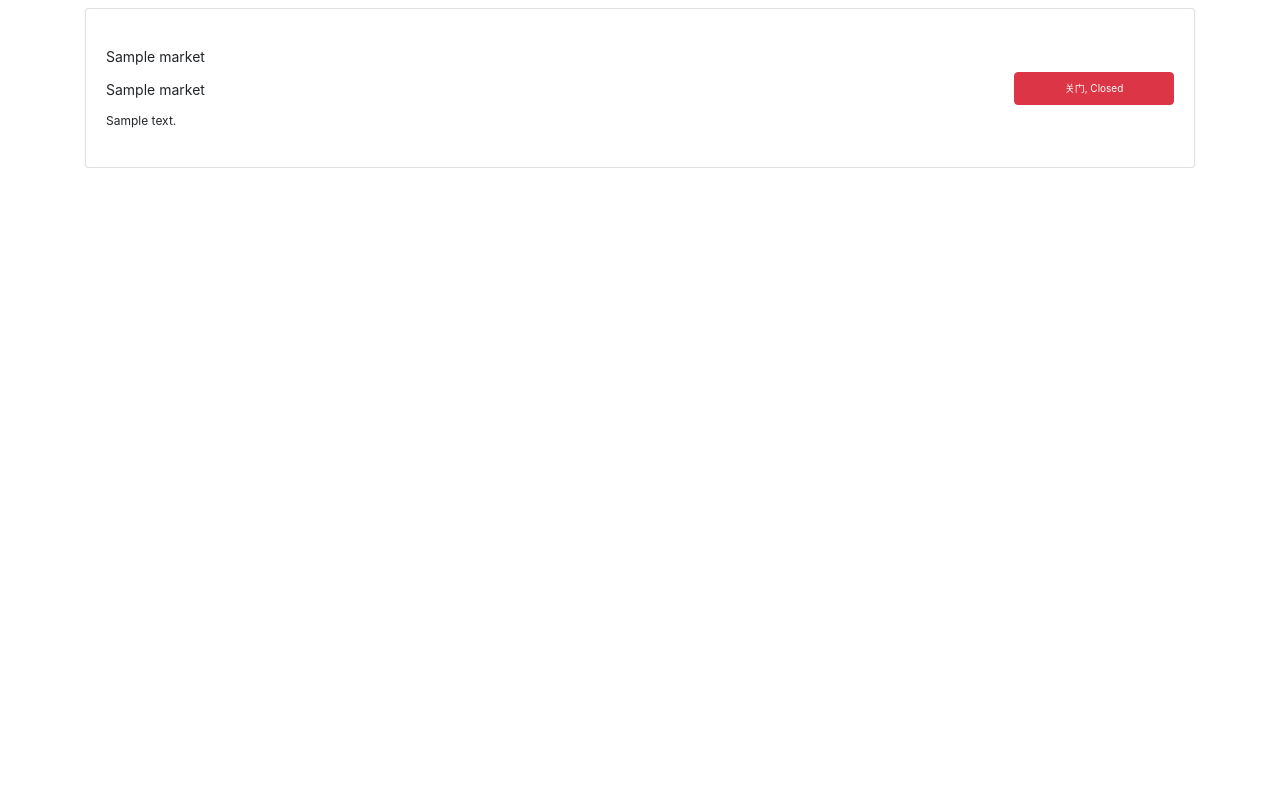
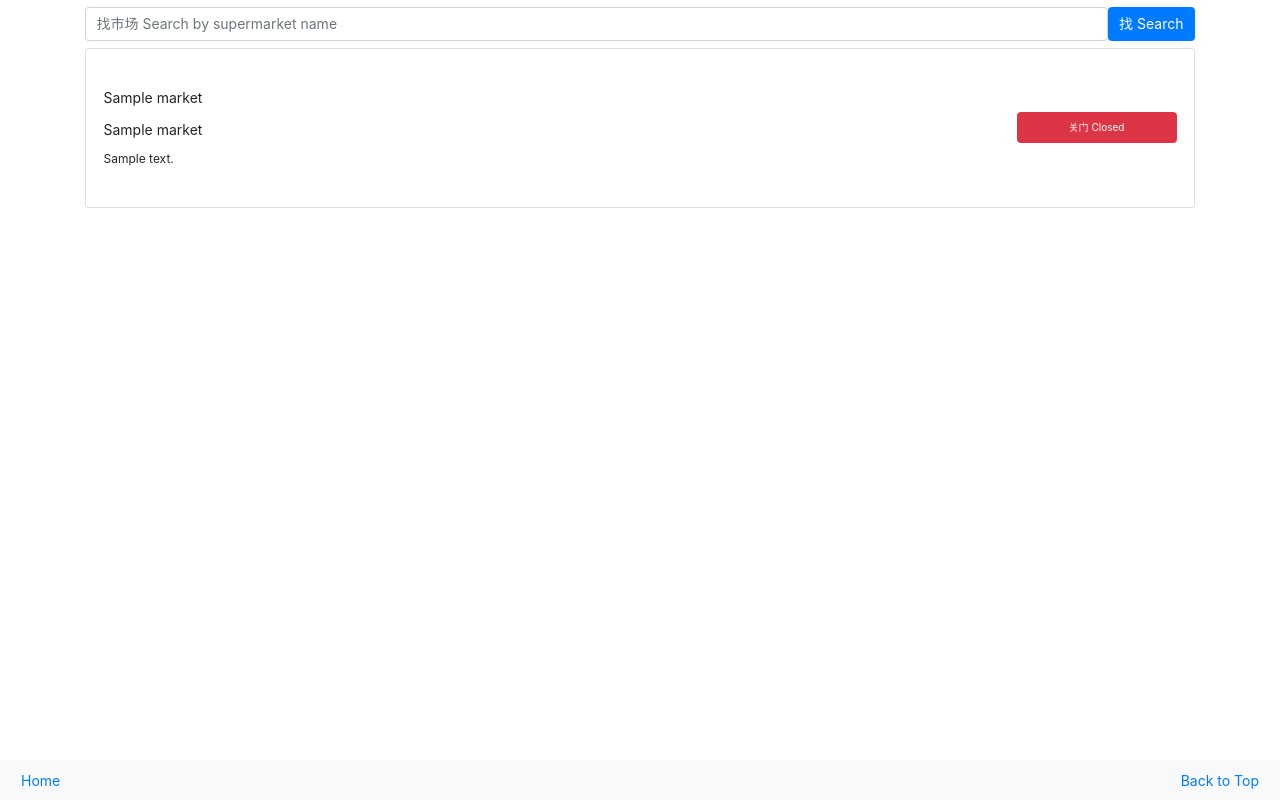
Before and after one commit to eddgr/nyc-csm, a Flask app: template templates/index.html in a window 1280 px wide. Run offline with Flask 2, Linux system fonts and the light colour scheme; the template is opened without the code that fills it: most values are stand-ins (such as "Sample title", 1, 10 or a date in 2020); some libraries are stand-ins or nearby versions.

Commit message:
(feat): add search, support cn_name and en_name

```diff
--- a/app.py
+++ b/app.py
@@ -1,7 +1,7 @@
 from collections import namedtuple
 
 import gspread
-from flask import Flask, render_template
+from flask import Flask, render_template, request
 
 
 OrganizeData = namedtuple(
@@ -9,11 +9,9 @@ OrganizeData = namedtuple(
                      'detail'])
 
 
-app = Flask(__name__)
+def create_app():
+    app = Flask(__name__)
 
-
-@app.route('/')
-def index():
     gc = gspread.service_account(filename='credentials.json')
     sheet = gc.open_by_key('1zcMeOqeNeX0aeY807KESo2Ytq3sIaeCiKWfWOXRfbDQ')
     useable_data = sheet.get_worksheet(0).get_all_values()[5:]
@@ -26,4 +24,27 @@ def index():
 
     formatted_data = [OrganizeData(*market) for market in clean_data]
 
-    return render_template('index.html', data=formatted_data)
+    @app.route('/')
+    def index():
+        return render_template('index.html', data=formatted_data)
+
+    @app.route('/search', methods=('GET', 'POST'))
+    def search():
+        if request.method == 'POST':
+            search_results = []
+            search_input = request.form.get('search-input')
+
+            for data in formatted_data:
+                if search_input.lower() in data.en_name.lower() or (
+                        search_input in data.cn_name):
+                    search_results.append(data)
+            if len(search_results) > 0:
+                return render_template('index.html', data=search_results)
+            return render_template('search.html', search=search_input)
+        return render_template('index.html', data=formatted_data)
+
+    return app
+
+
+if __name__ == '__main__':
+    create_app()
--- /dev/null
+++ b/static/global.css
@@ -0,0 +1,22 @@
+* {
+  font-size: 14px;
+}
+.status-btn {
+  width: 160px;
+  font-size: 10px;
+}
+.fs-12 {
+  font-size: 12px;
+}
+.card {
+  height: 160px;
+}
+nav {
+  display: flex;
+  align-items: center;
+  justify-content: space-between;
+  height: 40px;
+}
+.container {
+  margin-bottom: 48px;
+}
--- a/templates/index.html
+++ b/templates/index.html
@@ -1,28 +1,5 @@
-<!doctype html>
-<html>
-    <head>
-        <title>NYC CSM</title>
-        <link rel="stylesheet" href="https://stackpath.bootstrapcdn.com/bootstrap/4.5.0/css/bootstrap.min.css" integrity="sha384-9aIt2nRpC12Uk9gS9baDl411NQApFmC26EwAOH8WgZl5MYYxFfc+NcPb1dKGj7Sk" crossorigin="anonymous">
-        <meta name="viewport" content="width=device-width, initial-scale=1">
-        <style>
-            body {
-                font-size: 14px;
-            }
-            .status-btn {
-                width: 160px;
-                font-size: 10px;
-            }
-            .fs-12 {
-                font-size: 12px;
-            }
-            .card {
-                height: 160px;
-            }
-        </style>
-    </head>
-    <body>
-        <div class="container mt-2">
-
+{% extends "layout.html" %}
+{% block content %}
 {% for market in data %}
 <div class="card mb-2" data-name="hero" data-market="{{ market.en_name }}">
   <div class="card-body row align-items-center justify-content-between">
@@ -33,9 +10,9 @@
     </div>
     <div class="col-4 d-flex align-items-center justify-content-end">
       {% if "open" in market.status or "Open" in market.status %}
-        <div class="btn btn-success p-2 status-btn">开门, Open</div>
+      <div class="btn btn-success p-2 status-btn">开门 Open</div>
       {% else %}
-        <div class="btn btn-danger p-2 status-btn">关门, Closed</div>
+      <div class="btn btn-danger p-2 status-btn">关门 Closed</div>
       {% endif %}
     </div>
   </div>
@@ -49,8 +26,4 @@ No additional details.
   {% endif %}
 </div>
 {% endfor %}
-
-        </div>
-        <script src="{{url_for('static', filename='global.js')}}"></script>
-    </body>
-</html>
+{% endblock %}
--- /dev/null
+++ b/templates/layout.html
@@ -0,0 +1,28 @@
+<!doctype html>
+<html>
+  <head>
+    <title>NYC CSM</title>
+    <link rel="stylesheet" href="https://stackpath.bootstrapcdn.com/bootstrap/4.5.0/css/bootstrap.min.css" integrity="sha384-9aIt2nRpC12Uk9gS9baDl411NQApFmC26EwAOH8WgZl5MYYxFfc+NcPb1dKGj7Sk" crossorigin="anonymous">
+    <link rel="stylesheet" type="text/css" href="{{ url_for('static', filename='global.css') }}">
+    <meta name="viewport" content="width=device-width, initial-scale=1">
+  </head>
+  <body>
+    <nav class="fixed-bottom bg-light pl-4 pr-4">
+      <a href="{{ url_for('index') }}">Home</a>
+      <a href="#">Back to Top</a>
+    </nav>
+    <div class="container mt-2">
+
+      <form method="POST" action="/search" class="form-inline mt-2 mb-2">
+        <input id="search-input" name="search-input" type="text"
+               placeholder="找市场 Search by supermarket name" class="col form-control" />
+        <input type="submit" value="找 Search" class="btn btn-primary" />
+      </form>
+
+      {% block content %}
+      {% endblock %}
+
+    </div>
+    <script src="{{ url_for('static', filename='global.js') }}"></script>
+  </body>
+</html>
--- /dev/null
+++ b/templates/search.html
@@ -0,0 +1,6 @@
+{% extends "layout.html" %}
+{% block content %}
+<div>
+  No results for: {{ search }}
+</div>
+{% endblock %}
```
Also changed, not shown: static/global.js (indentation only). Lines whose indentation alone changed are shown as unchanged.
